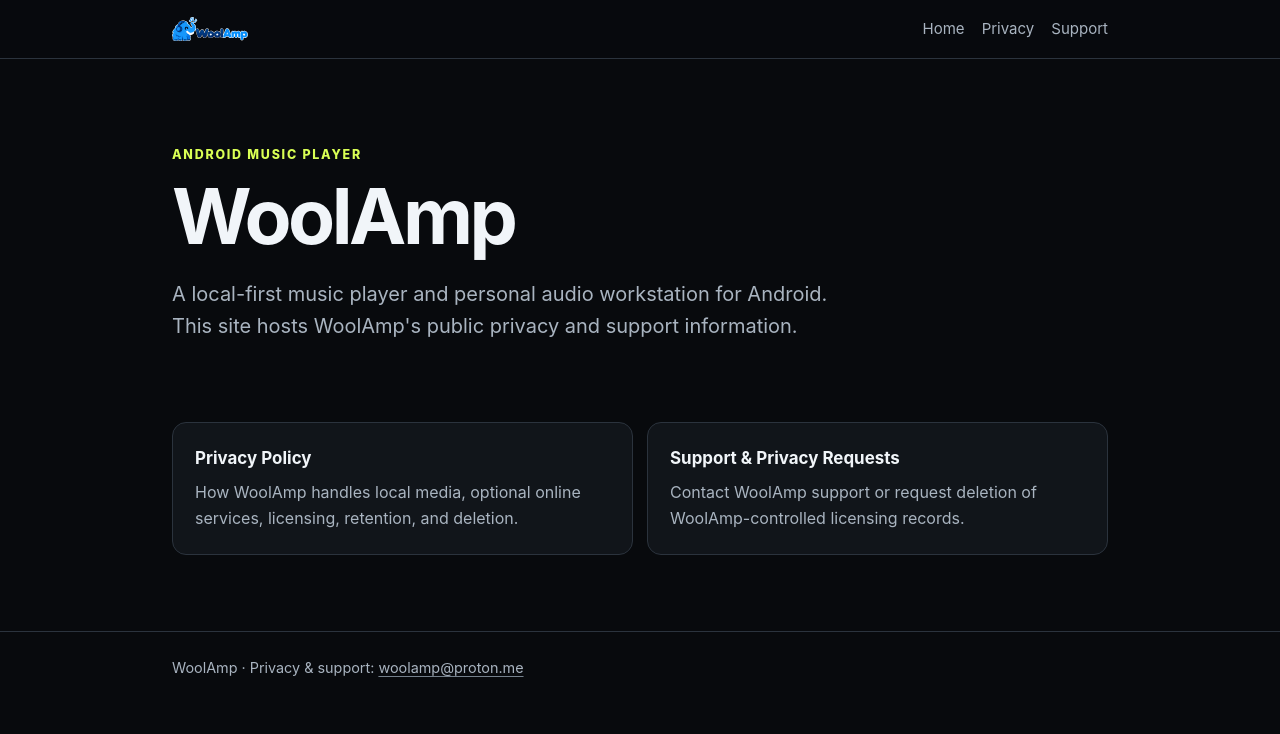
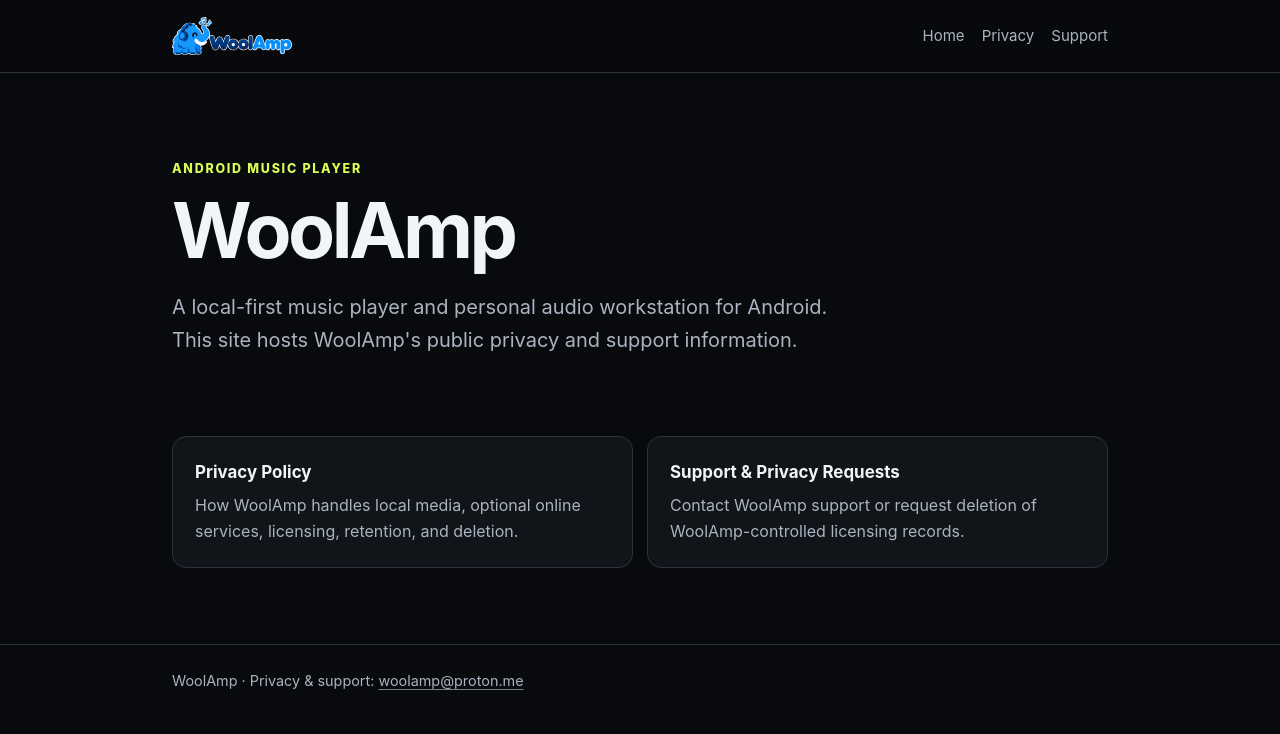
Before and after one commit to WoolAmp/woolamp.github.io, a plain HTML site: page index.html in a window 1280 px wide. Drawn offline with Linux system fonts and the light colour scheme.

Commit message:
Constrain WoolAmp header logo size

```diff
--- a/index.html
+++ b/index.html
@@ -6,11 +6,16 @@
 <meta name="description" content="Official WoolAmp public information, privacy policy, and support resources.">
 <meta name="color-scheme" content="dark">
 <title>WoolAmp</title>
-<link rel="stylesheet" href="assets/site.css">
+<link rel="stylesheet" href="assets/site.css?v=4">
 </head>
 <body>
 <header class="site-header"><div class="header-inner"><a class="brand brand-logo-link" href="index.html" aria-label="WoolAmp home">
-<img src="assets/woolamp-brand.svg" alt="WoolAmp" class="site-brand-logo">
+<img
+src="assets/woolamp-brand.svg"
+alt="WoolAmp"
+class="site-brand-logo"
+style="display:block;width:120px;height:auto;max-width:120px;"
+>
 </a><nav aria-label="Primary"><a href="index.html">Home</a><a href="privacy-policy.html">Privacy</a><a href="support.html">Support</a></nav></div></header>
 <main class="">
 <section class="hero"><div class="eyebrow">Android music player</div><h1>WoolAmp</h1><p class="lede">A local-first music player and personal audio workstation for Android. This site hosts WoolAmp's public privacy and support information.</p></section><section class="cards" aria-label="Public resources"><a class="card" href="privacy-policy.html"><strong>Privacy Policy</strong><span>How WoolAmp handles local media, optional online services, licensing, retention, and deletion.</span></a><a class="card" href="support.html"><strong>Support &amp; Privacy Requests</strong><span>Contact WoolAmp support or request deletion of WoolAmp-controlled licensing records.</span></a></section>
```
Also changed, not shown: privacy-policy.html (+7 -2 lines), support.html (+7 -2 lines).
